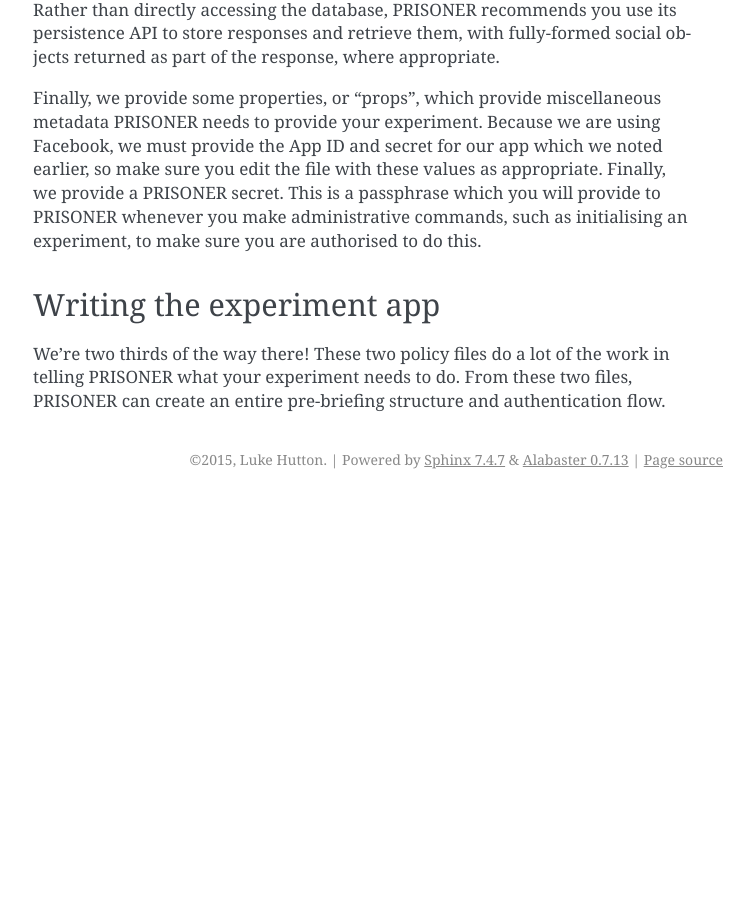
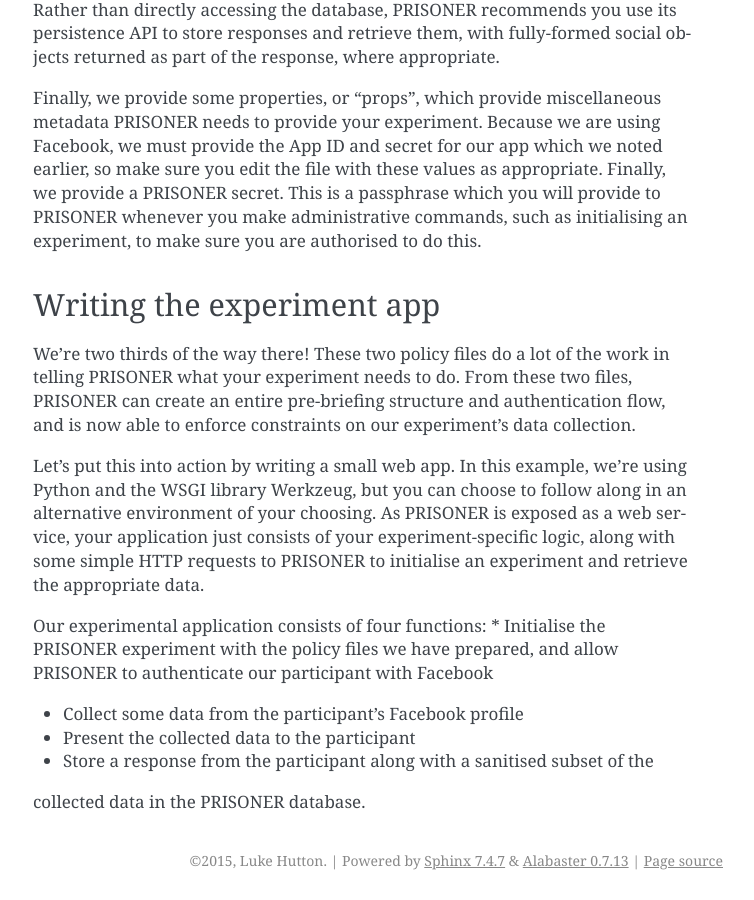
Before and after one commit to uoscompsci/PRISONER, a Sphinx documentation site: the page built from doc/tutorials.helloworld.rst, in a window 1280 px wide and 900 px high, scrolled down 4561 px. Shown: the whole window, without its empty margins (387-1141 px from the left). Built offline with Sphinx 7.4.7, drawn with Linux system fonts in a browser that asks for light colours; pages that are not in the unit, such as notebooks, are missing from menus; before the commit the page ends 5060 px from its top, so only the background shows below that.

```diff
--- a/doc/tutorials.helloworld.rst
+++ b/doc/tutorials.helloworld.rst
@@ -153,4 +153,23 @@
 ---------------------
 We're two thirds of the way there! These two policy files do a lot of the work
 in telling PRISONER what your experiment needs to do. From these two files,
-PRISONER can create an entire pre-briefing structure and authentication flow.
+PRISONER can create an entire pre-briefing structure and authentication flow,
+and is now able to enforce constraints on our experiment's data collection.
+
+Let's put this into action by writing a small web app. In this example, we're
+using Python and the WSGI library Werkzeug, but you can choose to follow along
+in an alternative environment of your choosing. As PRISONER is exposed as a web
+service, your application just consists of your experiment-specific logic, along
+with some simple HTTP requests to PRISONER to initialise an experiment and
+retrieve the appropriate data.
+
+Our experimental application consists of four functions:
+* Initialise the PRISONER experiment with the policy files we have prepared, and
+allow PRISONER to authenticate our participant with Facebook
+
+* Collect some data from the participant's Facebook profile
+
+* Present the collected data to the participant
+
+* Store a response from the participant along with a sanitised subset of the
+collected data in the PRISONER database.
```
Also changed, not shown: 2 other files.
